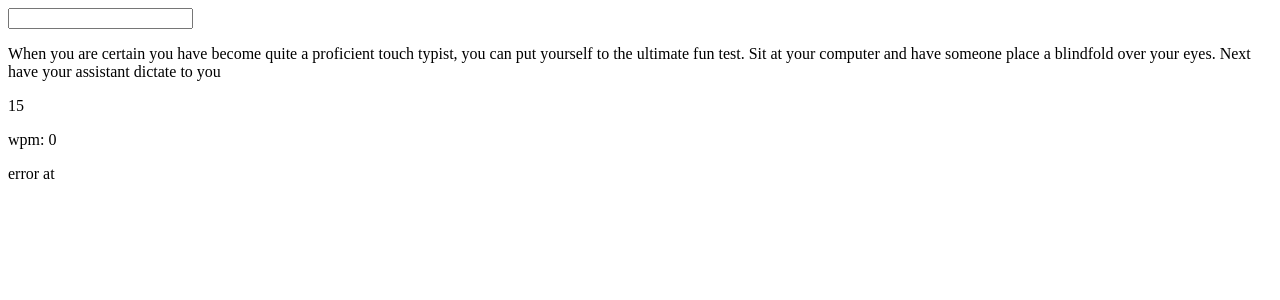
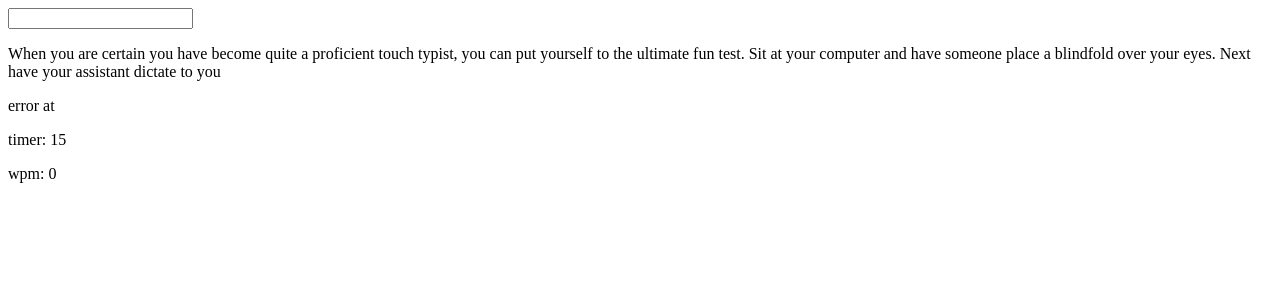
Before and after one commit to Vortes/typeracer-clone, a React (Create React App) app in the folder typeracer-clone/: page / in a window 1280 px wide. Shown: the top 300 px of the page. Built offline with nearby package versions, Linux system fonts and the light colour scheme; no server answers.

Commit message:
refactored and componetized code

```diff
--- a/typeracer-clone/src/App.js
+++ b/typeracer-clone/src/App.js
@@ -1,105 +1,29 @@
 import { useEffect, useRef, useState } from "react";
+import TypingWorkspace from "./TypingWorkspace";
+import CountdownTimer from "./CountdownTimer";
+import DisplayWPM from "./DisplayWPM";
 
 function App() {
-  const fetchData = async () => {
-    const response = await fetch("/api/");
-    const result = await response.json();
-    console.log(result);
-  };
-
-  const paragraph =
-    "When you are certain you have become quite a proficient touch typist, you can put yourself to the ultimate fun test. Sit at your computer and have someone place a blindfold over your eyes. Next have your assistant dictate to you";
-  let paragraphArray = paragraph.split("");
   const [timer, setTimer] = useState(15);
   const [inputText, setInputText] = useState("");
-  const [textArray, setTextArray] = useState("");
-  const [wpm, setWpm] = useState(0);
   const [timerOn, setTimerOn] = useState(false);
-  let intervalRef = useRef(null);
   const [errorIndexes, setErrorIndexes] = useState([]);
   let currentIndex = inputText.split("").length - 1;
 
-  const readInput = (e) => {
-    setInputText(e.target.value);
-    setTextArray(e.target.value.split(""));
-
-    if (!timerOn) {
-      setTimerOn(true);
-    }
-
-    if (e.target.value[currentIndex] !== paragraphArray[currentIndex]) {
-      handleError();
-    } else if (errorIndexes.includes(currentIndex)) {
-      correctError();
-    }
-  };
-
-  const handleError = () => {
-    if (
-      !errorIndexes.includes(currentIndex) &&
-      currentIndex < paragraphArray.length
-    ) {
-      setErrorIndexes([...errorIndexes, currentIndex]);
-    }
-  };
-
-  const correctError = () => {
-    setErrorIndexes(errorIndexes.filter((error) => error !== currentIndex));
-  };
-
-  const calculateWpm = () => {
-    if (timer === 0) {
-      console.log("in calculate");
-      const time = 0.25;
-      const char = textArray.length;
-      const typedEntries = char / 5;
-      // console.log("chars: " + char)
-      // console.log(typedEntries)
-      setWpm(typedEntries / time);
-    }
-  };
-
-  const decreaseTime = () => {
-    setTimer((prev) => {
-      if (prev > 0) {
-        return prev - 1;
-      } else {
-        clearInterval(intervalRef.current);
-        intervalRef.current = null;
-        return prev; // keep it at 0
-      }
-    });
-  };
-
-  useEffect(() => {
-    fetchData();
-
-    if (timerOn) {
-      intervalRef.current = setInterval(decreaseTime, 1000);
-      return () => {
-        clearInterval(intervalRef.current);
-        intervalRef.current = null;
-      };
-    }
-  }, [timerOn]);
-
-  useEffect(() => {
-    if (timer === 0 && timerOn) {
-      calculateWpm();
-    }
-  }, [timer]);
-
   return (
     <div>
-      <input type="text" onChange={readInput} value={inputText} />
-      <p>{paragraph}</p>
-      <p>{inputText}</p>
-      <p>{timer}</p>
+      <TypingWorkspace
+        inputText={inputText}
+        setInputText={setInputText}
+        timerOn={timerOn}
+        setTimerOn={setTimerOn}
+        errorIndexes={errorIndexes}
+        setErrorIndexes={setErrorIndexes}
+        currentIndex={currentIndex}
+      />
 
-      <p>wpm: {wpm}</p>
-      {/* <p>textArray length: {textArray.length}</p> */}
-
-      <p>error at {errorIndexes}</p>
+      <CountdownTimer timer={timer} setTimer={setTimer} timerOn={timerOn} />
+      <DisplayWPM timer={timer} timerOn={timerOn} inputText={inputText} />
     </div>
   );
 }
--- a/typeracer-clone/src/CountdownTimer.js
+++ b/typeracer-clone/src/CountdownTimer.js
@@ -0,0 +1,33 @@
+import React, { useEffect, useRef } from "react";
+
+const CountdownTimer = ({ timer, setTimer, timerOn }) => {
+  let intervalRef = useRef(null);
+  useEffect(() => {
+    if (timerOn) {
+      intervalRef.current = setInterval(decreaseTime, 1000);
+      return () => {
+        clearInterval(intervalRef.current);
+        intervalRef.current = null;
+      };
+    }
+  }, [timerOn]);
+
+  const decreaseTime = () => {
+    setTimer((prev) => {
+      if (prev > 0) {
+        return prev - 1;
+      } else {
+        clearInterval(intervalRef.current);
+        intervalRef.current = null;
+        return prev; // keep it at 0
+      }
+    });
+  };
+  return (
+    <>
+      <p>timer: {timer}</p>
+    </>
+  );
+};
+
+export default CountdownTimer;
--- a/typeracer-clone/src/DisplayWPM.js
+++ b/typeracer-clone/src/DisplayWPM.js
@@ -0,0 +1,27 @@
+import React, { useEffect, useState } from "react";
+
+const DisplayWPM = ({ timer, timerOn, inputText }) => {
+  const [wpm, setWpm] = useState(0);
+
+  useEffect(() => {
+    if (timer === 0 && timerOn) {
+      calculateWpm();
+    }
+  }, [timer]);
+
+  const calculateWpm = () => {
+    if (timer === 0) {
+      const time = 0.25;
+      const char = inputText.split("").length;
+      const typedEntries = char / 5;
+      setWpm(typedEntries / time);
+    }
+  };
+  return (
+    <>
+      <p>wpm: {wpm}</p>
+    </>
+  );
+};
+
+export default DisplayWPM;
--- a/typeracer-clone/src/TypingWorkspace.js
+++ b/typeracer-clone/src/TypingWorkspace.js
@@ -0,0 +1,52 @@
+import React from "react";
+
+const TypingWorkspace = ({
+  timerOn,
+  setTimerOn,
+  inputText,
+  setInputText,
+  errorIndexes,
+  setErrorIndexes,
+  currentIndex,
+}) => {
+  const paragraph =
+    "When you are certain you have become quite a proficient touch typist, you can put yourself to the ultimate fun test. Sit at your computer and have someone place a blindfold over your eyes. Next have your assistant dictate to you";
+  let paragraphArray = paragraph.split("");
+
+  const readInput = (e) => {
+    setInputText(e.target.value);
+    if (!timerOn) {
+      setTimerOn(true);
+    }
+
+    if (e.target.value[currentIndex] !== paragraphArray[currentIndex]) {
+      handleError();
+    } else if (errorIndexes.includes(currentIndex)) {
+      correctError();
+    }
+  };
+
+  const handleError = () => {
+    if (
+      !errorIndexes.includes(currentIndex) &&
+      currentIndex < paragraphArray.length
+    ) {
+      setErrorIndexes([...errorIndexes, currentIndex]);
+    }
+  };
+
+  const correctError = () => {
+    setErrorIndexes(errorIndexes.filter((error) => error !== currentIndex));
+  };
+
+  return (
+    <>
+      <input type="text" onChange={readInput} value={inputText} />
+      <p>{paragraph}</p>
+      <p>{inputText}</p>
+      <p>error at {errorIndexes}</p>
+    </>
+  );
+};
+
+export default TypingWorkspace;
```
